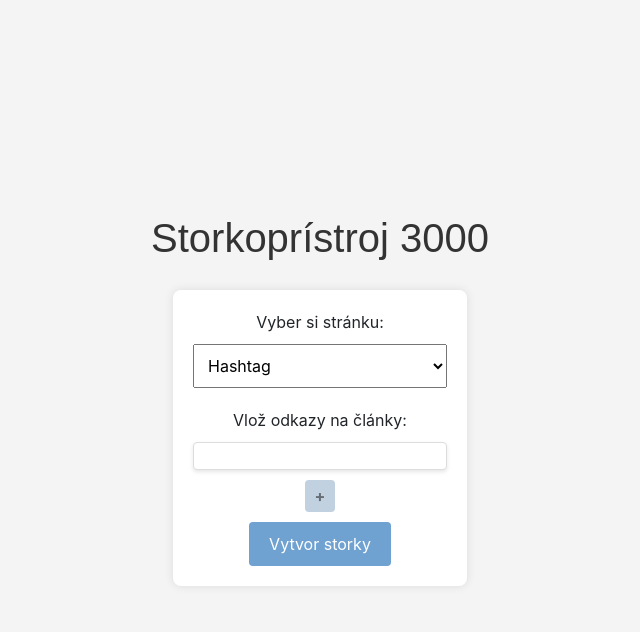
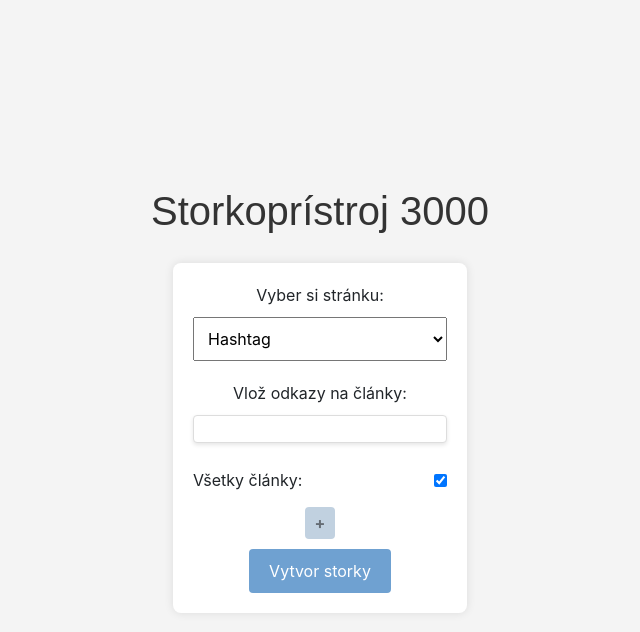
Before and after one commit to berticeek/WP2IGstories, a Flask app: page / in a window 1280 px wide. Shown: the top 632 px of the page, without its empty margins (320-960 px from the left). Run offline with Flask 3, Linux system fonts and the light colour scheme; parts of the project's set-up code (start-up, migrations or seed data) failed here and were passed over; some libraries are stand-ins or nearby versions.

Commit message:
add option to select all posts or certain number

```diff
--- a/src/static/style.css
+++ b/src/static/style.css
@@ -79,6 +79,28 @@ body button:hover {
 .container #create-stories-form #links-articles .article-link {
   display: block;
   margin: 10px 0;
+}
+.container #create-stories-form #posts-number-selector .all-posts-check,
+.container #create-stories-form #posts-number-selector .number-of-posts {
+  display: flex;
+  flex-direction: row;
+  justify-content: space-between;
+  padding: 15px 0;
+}
+.container #create-stories-form #posts-number-selector .all-posts-check input[type=checkbox],
+.container #create-stories-form #posts-number-selector .number-of-posts input[type=checkbox] {
+  margin: auto 0;
+}
+.container #create-stories-form #posts-number-selector .all-posts-check label,
+.container #create-stories-form #posts-number-selector .number-of-posts label {
+  margin: auto 0;
+}
+.container #create-stories-form #posts-number-selector .all-posts-check input[type=number],
+.container #create-stories-form #posts-number-selector .number-of-posts input[type=number] {
+  width: 50px;
+}
+.container #create-stories-form #posts-number-selector #postsNumber {
+  display: none;
 }
 .container #create-stories-form .add-more-button {
   background-color: #c1d1e0;
--- a/src/static/style.scss
+++ b/src/static/style.scss
@@ -92,6 +92,28 @@ body {
                 margin: 10px 0;
             }
         }
+        #posts-number-selector{
+            .all-posts-check,
+            .number-of-posts{
+                display: flex;
+                flex-direction: row;
+                justify-content:space-between;
+                padding: 15px 0;
+                input[type="checkbox"]{
+                    margin: auto 0;
+                }
+                label{
+                    margin: auto 0;
+                }
+                input[type="number"]{
+                    width: 50px;
+                }
+            }
+            #postsNumber{
+                display: none;
+            }
+        }
+
         .add-more-button {
             background-color: #c1d1e0;
             display: block;
--- a/src/templates/index.html
+++ b/src/templates/index.html
@@ -22,6 +22,16 @@
                     <div id="links-articles">
                         <label for="articles"> Vlož odkazy na články:</label>
                         <input type="text" id="article-link1" name="article-link1" class="article-link">
+                    </div>
+                    <div id="posts-number-selector">
+                        <div class="all-posts-check">
+                            <label>Všetky články:</label>
+                            <input type="checkbox" id="allPostsCheckbox" checked>
+                        </div>
+                        <div class="number-of-posts" id="postsNumber">
+                            <label>Počet článkov:</label>
+                            <input type="number">
+                        </div>
                     </div>
                     <button type="button" onclick="addInput()" class="add-more-button">+</button>
                     <button type="button" id="create">Vytvor storky</button>
@@ -95,6 +105,22 @@
                 input.name = 'article-link' + count;
                 container.appendChild(input);
             }
+
+            function checkIfAllPosts() {
+                const checkbox = document.getElementById('allPostsCheckbox');
+                const inputPostsNumber = document.getElementById('postsNumber');
+
+                checkbox.addEventListener('change', function() {
+                    if (!checkbox.checked) {
+                        inputPostsNumber.style.display = "flex";
+                    } else {
+                        inputPostsNumber.style.display = "none";
+                    }
+                });
+            }
+
+            document.addEventListener('DOMContentLoaded', checkIfAllPosts);
+
        </script>
    </body>
 </html>
```
Also changed, not shown: 1 other file.
